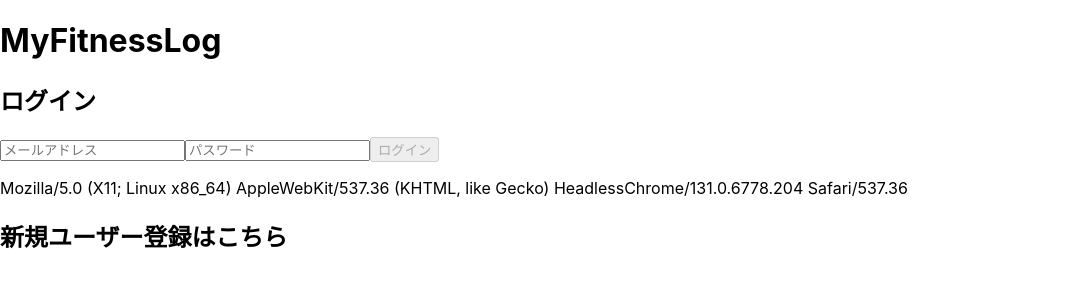
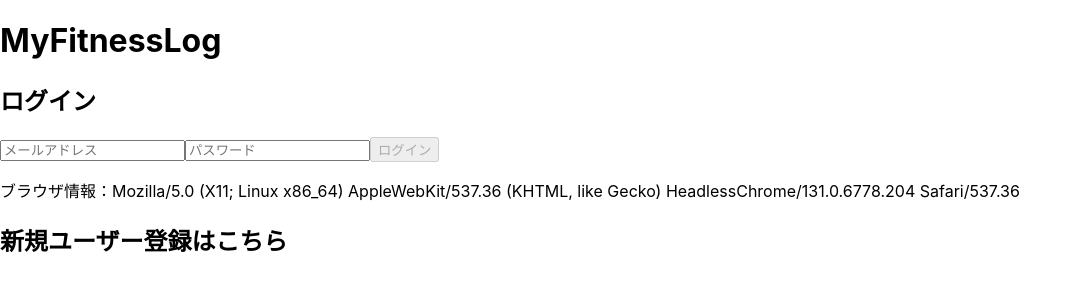
Before and after one commit to tetsu333/my-fitness-log, a React (Create React App) app in the folder frontend/app/: page / in a window 1280 px wide. Shown: the top 300 px of the page, without its empty margins (0-1082 px from the left). Built offline with nearby package versions, Linux system fonts and the light colour scheme.

Commit message:
ブラウザ情報表示仕込み

```diff
--- a/frontend/app/src/components/pages/Login.tsx
+++ b/frontend/app/src/components/pages/Login.tsx
@@ -44,7 +44,7 @@ export const Login: FC = memo(() => {
       >
         ログイン
       </button>
-      <p>{window.navigator.userAgent}</p>
+      <p>ブラウザ情報：{window.navigator.userAgent}</p>
       <h2 onClick={onClickUserRegister}>新規ユーザー登録はこちら</h2>
     </>
   );
```
